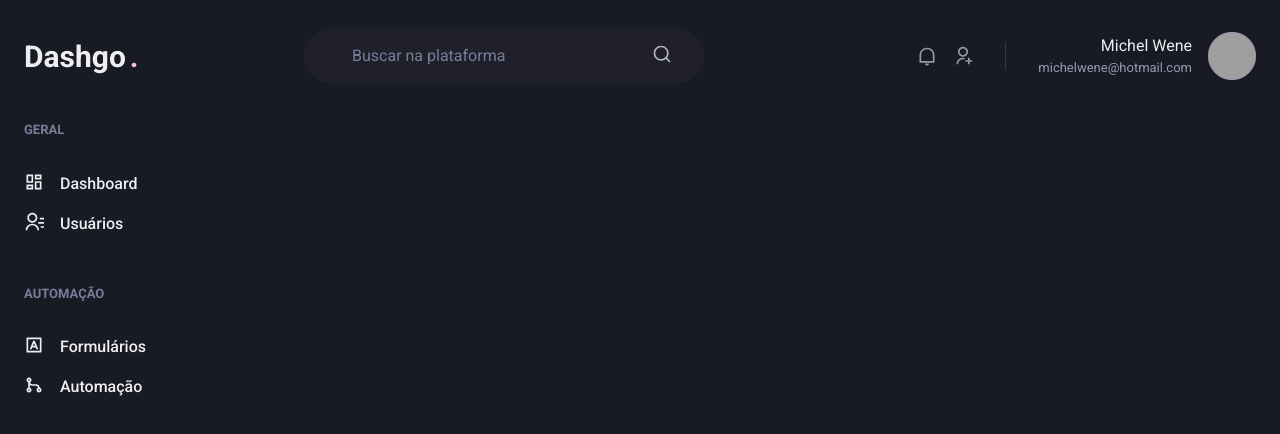
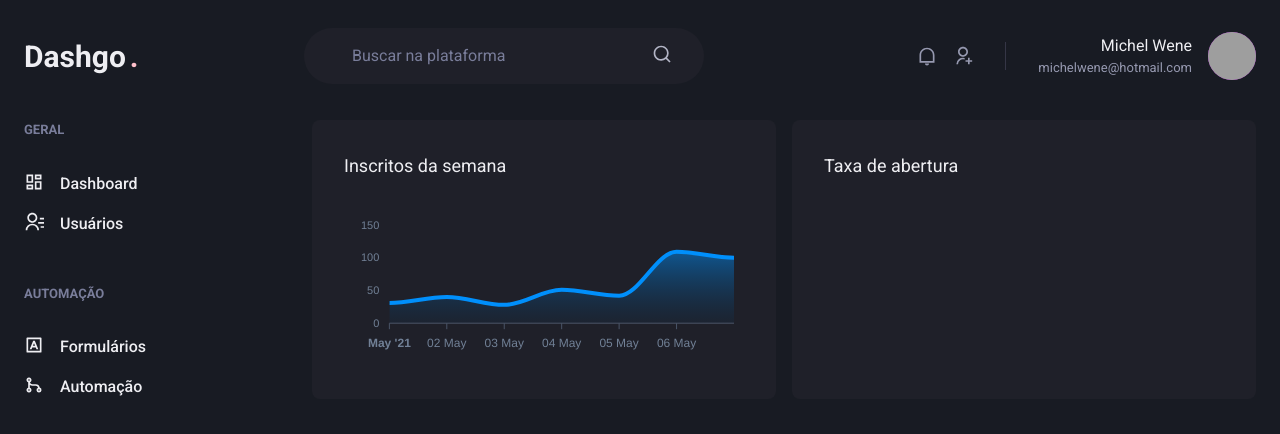
Before and after one commit to michelwene/DashGo, a Next.js app: page /dashboard in a window 1280 px wide. Shown: the top 434 px of the page. Built offline with nearby package versions, Linux system fonts and the light colour scheme; grey boxes are pictures that could not be loaded.

Commit message:
feat: sidebar and dashboard

```diff
--- a/package.json
+++ b/package.json
@@ -13,9 +13,11 @@
     "@chakra-ui/react": "^1.8.7",
     "@emotion/react": "^11.8.2",
     "@emotion/styled": "^11.8.1",
+    "apexcharts": "^3.35.0",
     "framer-motion": "^6.2.8",
     "next": "12.1.1",
     "react": "17.0.2",
+    "react-apexcharts": "^1.4.0",
     "react-dom": "17.0.2",
     "react-icons": "^4.3.1"
   },
--- a/src/pages/dashboard.tsx
+++ b/src/pages/dashboard.tsx
@@ -1,6 +1,61 @@
-import { Flex } from "@chakra-ui/react";
+import { Box, Flex, SimpleGrid, Text, theme } from "@chakra-ui/react";
+import dynamic from "next/dynamic";
 import { Header } from "../components/Header";
 import Siderbar from "../components/Sidebar";
+
+const Chart = dynamic(() => import("react-apexcharts"), {
+  ssr: false,
+});
+
+const options = {
+  chart: {
+    toolbar: {
+      show: false,
+    },
+    zoom: {
+      enabled: false,
+    },
+    foreColor: theme.colors.gray[500],
+  },
+  grid: {
+    show: false,
+  },
+  dataLabels: {
+    enabled: false,
+  },
+  tooltip: {
+    enabled: false,
+  },
+  xaxis: {
+    type: "datetime",
+    axisBorder: {
+      color: theme.colors.gray[600],
+    },
+    axisTicks: {
+      color: theme.colors.gray[600],
+    },
+    categories: [
+      "2021-05-01T00:00:00.000Z",
+      "2021-05-02T00:00:00.000Z",
+      "2021-05-03T00:00:00.000Z",
+      "2021-05-04T00:00:00.000Z",
+      "2021-05-05T00:00:00.000Z",
+      "2021-05-06T00:00:00.000Z",
+      "2021-05-07T00:00:00.000Z",
+    ],
+  },
+  fill: {
+    opacity: 0.3,
+    type: "gradient",
+    gradient: {
+      shade: "dark",
+      opacityFrom: 0.7,
+      opacityTo: 0.3,
+    },
+  },
+};
+
+const series = [{ name: "series1", data: [31, 40, 28, 51, 42, 109, 100] }];
 
 export default function Dashboard() {
   return (
@@ -8,6 +63,25 @@
       <Header />
       <Flex w="100%" my="6" maxWidth={1480} mx="auto" px="6">
         <Siderbar />
+
+        <SimpleGrid
+          flex="1"
+          gap="4"
+          minChildWidth="320px"
+          align-items="flex-start"
+        >
+          <Box p="8" bg="gray.800" borderRadius={8} pb="4">
+            <Text fontSize="lg" mb="4">
+              Inscritos da semana
+            </Text>
+            <Chart type="area" height={160} options={options} series={series} />
+          </Box>
+          <Box p="8" bg="gray.800" borderRadius={8} pb="4">
+            <Text fontSize="lg" mb="4">
+              Taxa de abertura
+            </Text>
+          </Box>
+        </SimpleGrid>
       </Flex>
     </Flex>
   );
```
Also changed, not shown: 1 other file (tests, documents, lock files or other folders).
